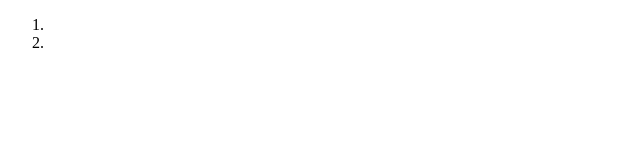
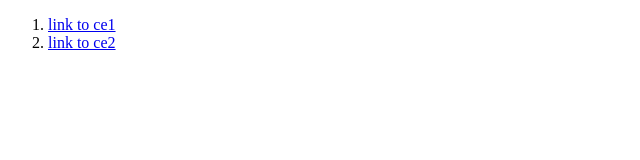
Before and after one commit to petarht/house-of-origami, a website: page index.html in a window 1280 px wide. Shown: the whole page, without its empty margins (0-640 px from the left). Drawn offline with Linux system fonts and the light colour scheme.

Commit message:
ce2 update

```diff
--- a/index.html
+++ b/index.html
@@ -7,8 +7,12 @@
   </head>
   <body>
     <ol>
-      <li><a href="https://bernadethr.vercel.app/origami/ce1"></a></li>
-      <li><a href="https://bernadethr.vercel.app/origami/ce2"></a></li>
+      <li>
+        <a href="https://bernadethr.vercel.app/origami/ce1">link to ce1</a>
+      </li>
+      <li>
+        <a href="https://bernadethr.vercel.app/origami/ce2">link to ce2</a>
+      </li>
     </ol>
   </body>
 </html>
```
Also changed, not shown: origami/ce2/about.html (+1 -1 lines), origami/ce2/index.html (+1 -1 lines).
